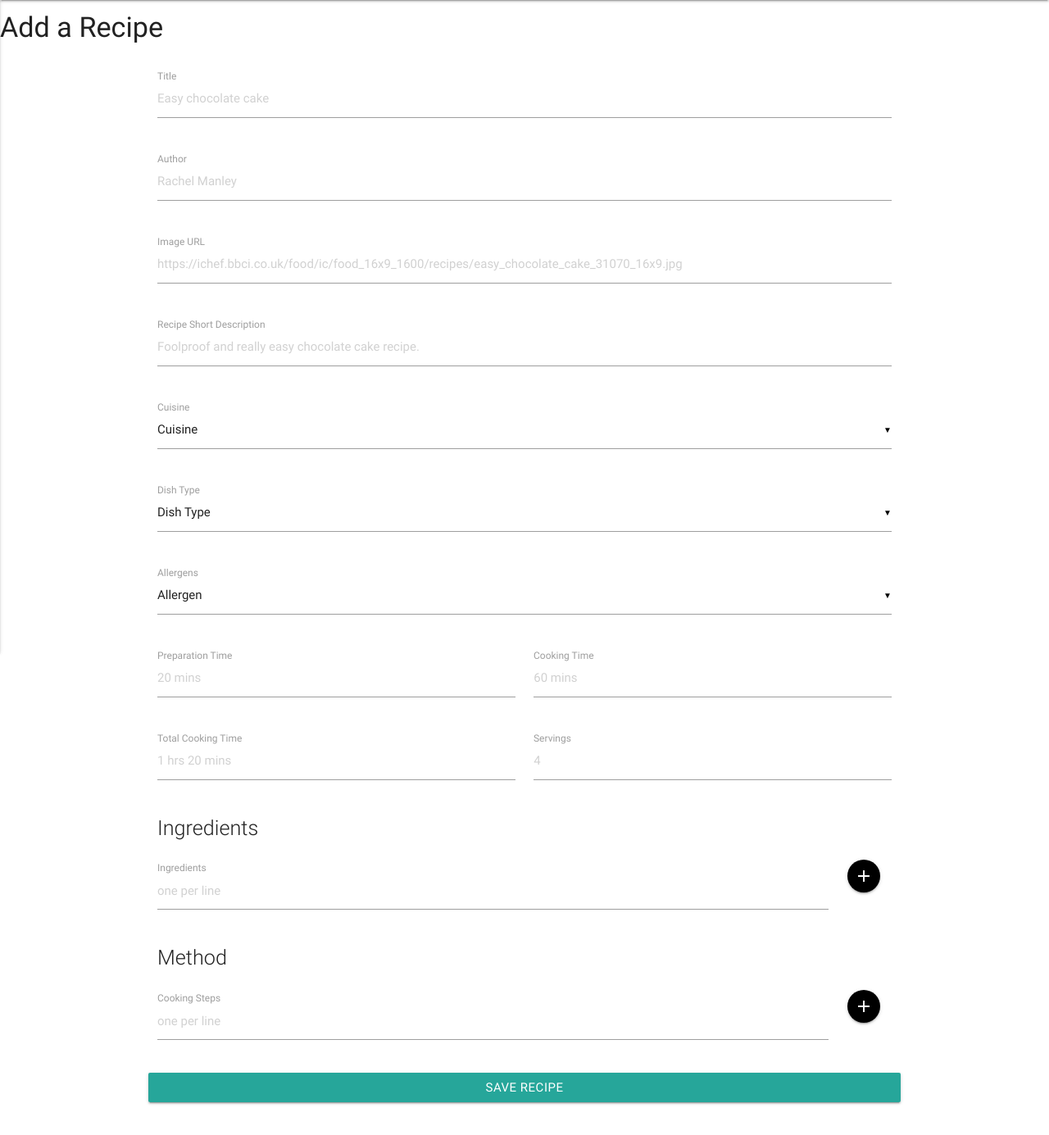
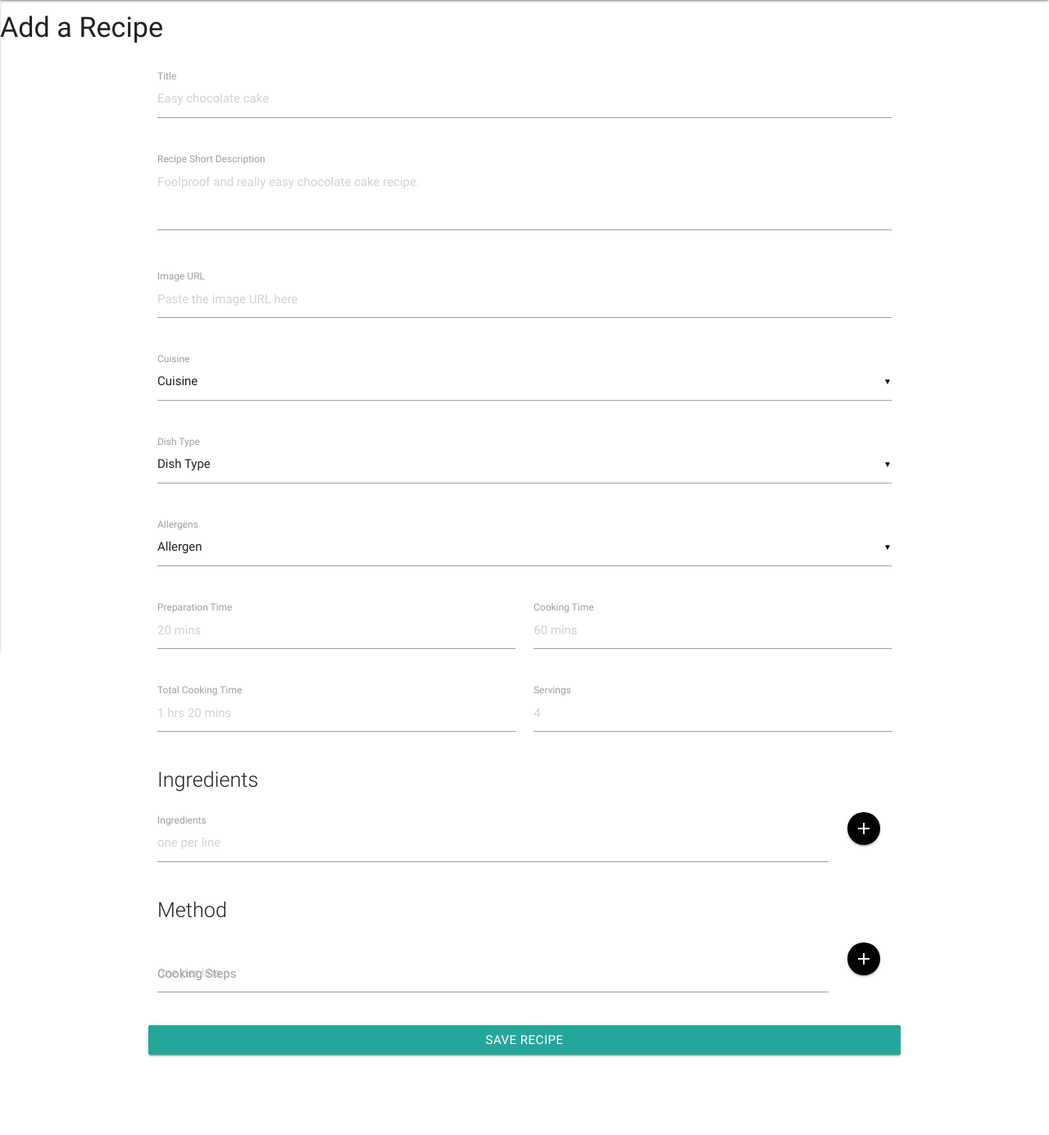
Before and after one commit to pramcistudent/cookbook-project3, a Flask app: page /add_recipe in a window 1280 px wide. Shown: the part 64-1449 px from the top of the page at 82% size. After the commit the page ends 1354 px from the top, so only its background shows below. Run offline with Flask 2, Linux system fonts and the light colour scheme; some libraries are stand-ins or nearby versions.

Commit message:
View recipe form in index.html

```diff
--- a/templates/addrecipe.html
+++ b/templates/addrecipe.html
@@ -3,7 +3,7 @@
 <h4 class="heading">Add a Recipe</h4>
 <div class="container">
     <div class="row">
-        <form action="" method="POST" class="col s12">
+        <form action="{{url_for('insert_recipe')}}" method="POST" class="col s12">
             <div class="row">
                 <div class="input-field col s12">
                 <input placeholder="Easy chocolate cake" id="recipe_title" name="recipe_title" type="text" class="validate">
@@ -12,20 +12,14 @@
             </div>
             <div class="row">
                 <div class="input-field col s12">
-                <input placeholder="Rachel Manley" id="author_name" name="author_name" type="text" class="validate">
-                <label for="author">Author</label>
+                <textarea placeholder="Foolproof and really easy chocolate cake recipe." id="recipe_short_description" class="materialize-textarea"></textarea>
+                <label for="recipe_short_description">Recipe Short Description</label>
                 </div>
             </div>
             <div class="row">
                 <div class="input-field col s12">
-                <input placeholder="https://ichef.bbci.co.uk/food/ic/food_16x9_1600/recipes/easy_chocolate_cake_31070_16x9.jpg" id="recipe_image_url" type="text" class="validate">
+                <input placeholder="Paste the image URL here" id="recipe_image_url" type="text" class="validate">
                 <label for="recipe_image_url">Image URL</label>
-                </div>
-            </div>
-             <div class="row">
-                <div class="input-field col s12">
-                <input placeholder="Foolproof and really easy chocolate cake recipe." id="recipe_short_description" type="text" class="validate">
-                <label for="recipe_short_description">Recipe Short Description</label>
                 </div>
             </div>
             <div class="row">
@@ -36,7 +30,7 @@
                             <option value="{{cuisine.cuisine_name}}" >{{cuisine.cuisine_name}}</option>
                         {% endfor %}
                     </select>
-                    <label>Cuisine</label>
+                    <label for="cuisine_name">Cuisine</label>
                 </div>
             </div>
             <div class="row">
@@ -47,7 +41,7 @@
                             <option value="{{dish.dish_type}}">{{dish.dish_type}}</option>
                         {% endfor %}
                     </select>
-                    <label>Dish Type</label>
+                    <label for="dish_type">Dish Type</label>
                 </div>
             </div>
             <div class="row">
@@ -58,7 +52,7 @@
                             <option value="{{allergen.allergen_name}}">{{allergen.allergen_name}}</option>
                         {% endfor %}
                     </select>
-                    <label>Allergens</label>
+                    <label for="allergen_name">Allergens</label>
                 </div>
             </div>
             <div class="row">
@@ -101,8 +95,8 @@
             <div id="recipe_steps">
                 <div class="row">
                     <div class="input-field col s10 m11">
-                        <input placeholder="one per line" id="step" type="text" class="validate">
-                        <label>Cooking Steps</label>
+                        <input placeholder="one per line" id="recipe_steps" name="recipe_steps" class="materialize-textarea"></textarea>
+                        <label for="recipe_steps">Cooking Steps</label>
                     </div>
                     <div class="col s2 m1">
                         <a class="btn-floating btn waves-effect waves-light black" id="add_step"><i class="material-icons">add</i></a>
@@ -110,7 +104,7 @@
                 </div>
             </div>
             <div class="row">
-                <button class="col s12 btn waves-effect waves-light" type="submit" name="action">Save Recipe</button>
+                <button class="col s12 btn waves-effect waves-light" type="submit">Save Recipe</button>
             </div>
         </form>
     </div>
```
Also changed, not shown: templates/index.html (+16 -22 lines).
